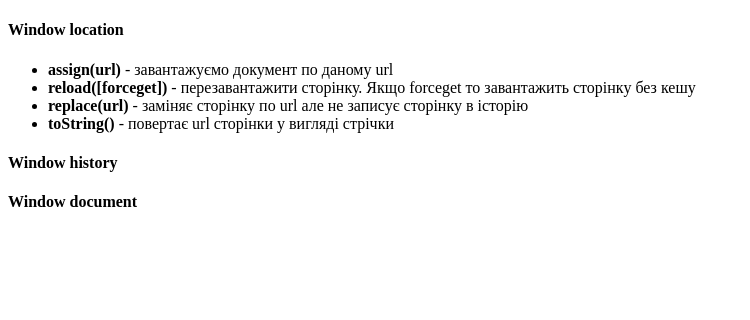
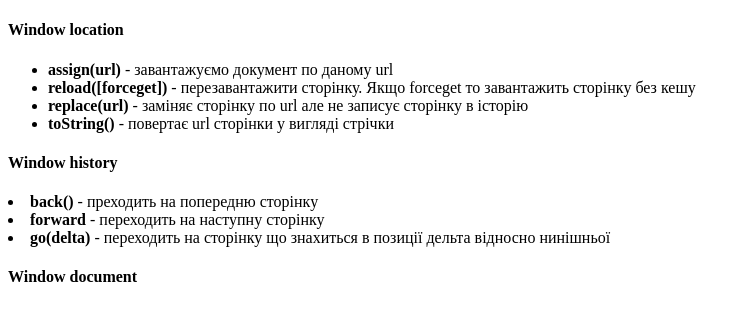
Before and after one commit to viktorlv30/jsAssign, a plain HTML site: page index.html in a window 1280 px wide. Shown: the whole page, without its empty margins (0-750 px from the left). Drawn offline with Linux system fonts and the light colour scheme.

Commit message:
history created

```diff
--- a/index.html
+++ b/index.html
@@ -18,6 +18,17 @@
     </ul>
 
     <h4>Window history</h4>
+    <lu>
+        <li>
+            <b>back()</b> - преходить на попередню сторінку
+        </li>
+        <li>
+            <b>forward</b> - переходить на наступну сторінку
+        </li>
+        <li>
+            <b>go(delta)</b> - переходить на сторінку що знахиться в позиції дельта відносно нинішньої
+        </li>
+    </lu>
 
     <h4>Window document</h4>
 </body>
```
